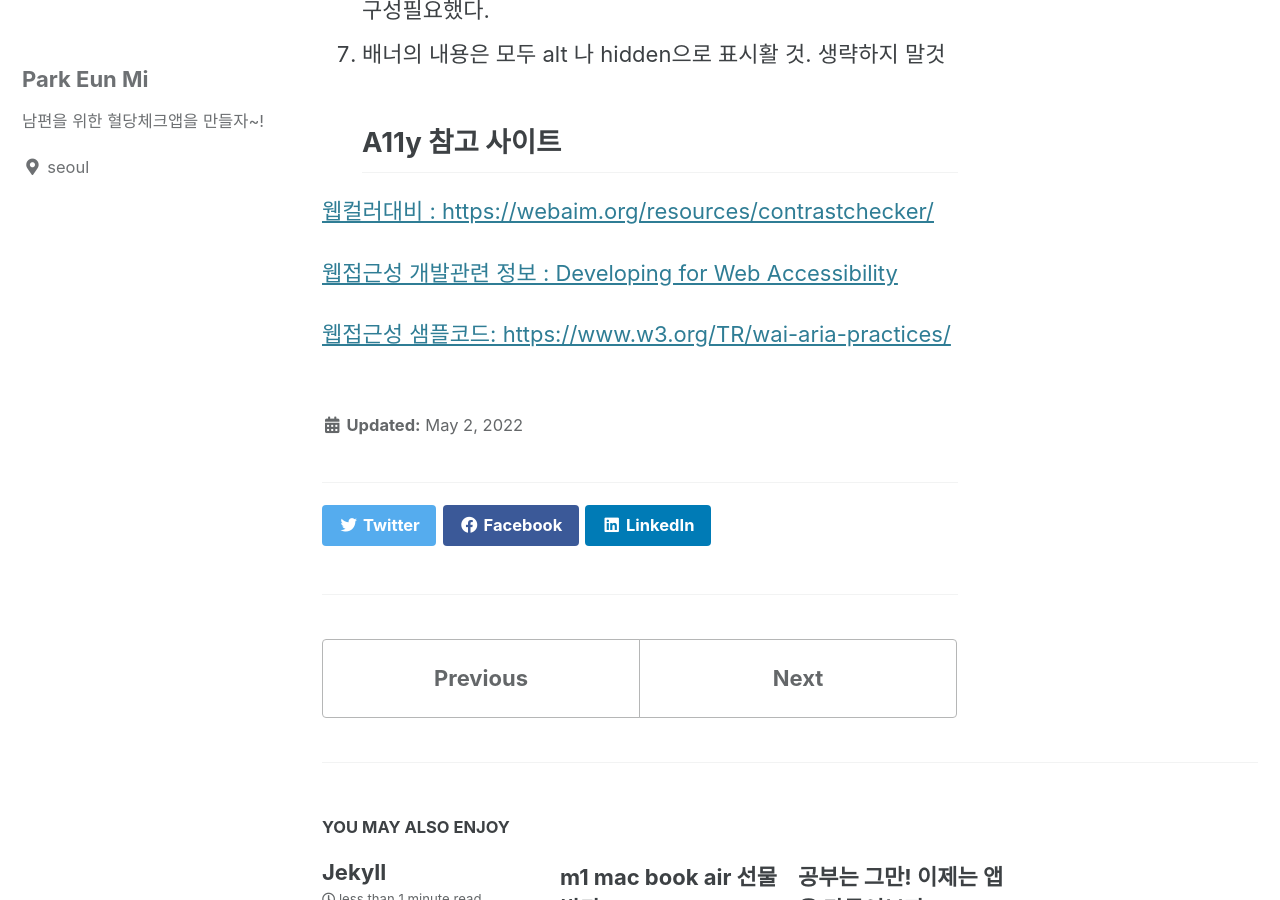
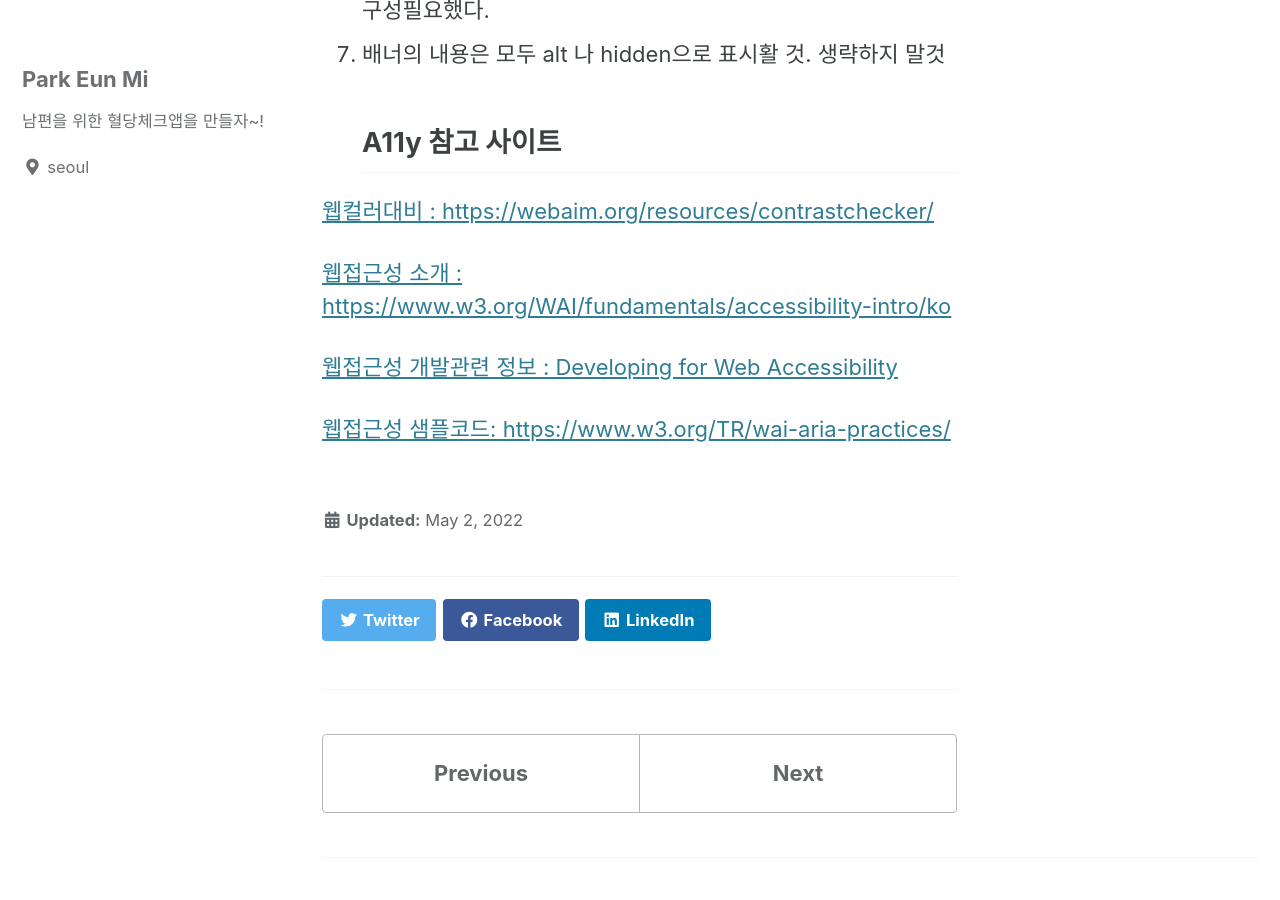
Before and after one commit to eunmipark-1/mia_blog, a Jekyll site: the page built from _posts/2022-05-02-A11y.md, in a window 1280 px wide and 900 px high, scrolled down 758 px. Built offline with Jekyll 4.4.1, drawn with Linux system fonts in a browser that asks for light colours; cached includes are drawn as plain includes.

Commit message:
Update 2022-05-02-A11y.md

```diff
--- a/_posts/2022-05-02-A11y.md
+++ b/_posts/2022-05-02-A11y.md
@@ -12,6 +12,8 @@
 
 [웹컬러대비 : https://webaim.org/resources/contrastchecker/](https://webaim.org/resources/contrastchecker/)
 
+[웹접근성 소개 : https://www.w3.org/WAI/fundamentals/accessibility-intro/ko](https://www.w3.org/WAI/fundamentals/accessibility-intro/ko)
+
 [웹접근성 개발관련 정보 : Developing for Web Accessibility](https://www.w3.org/WAI/tips/developing/)
 
 [웹접근성 샘플코드: https://www.w3.org/TR/wai-aria-practices/](https://www.w3.org/TR/wai-aria-practices/)
```
